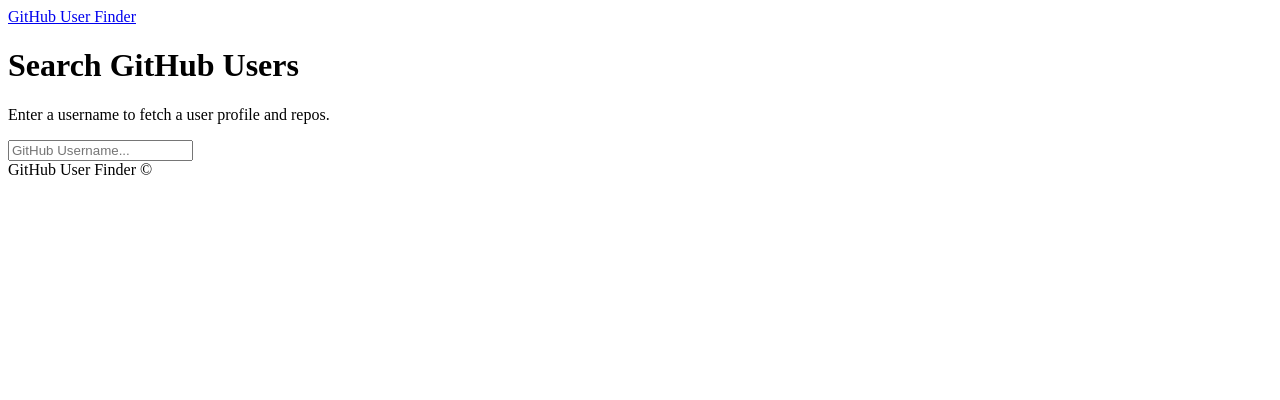
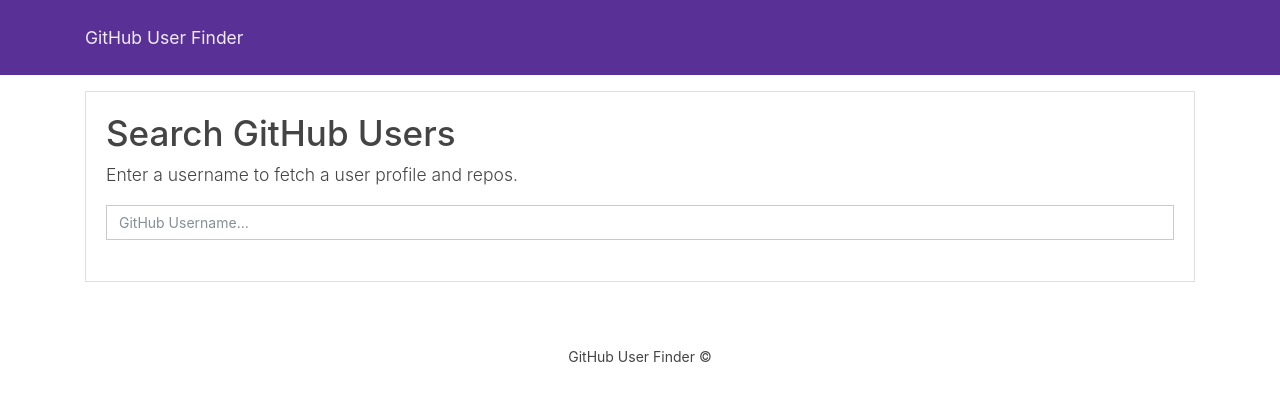
Before and after one commit to AliHaidry/SK36-GUF-App, a plain HTML site: page index.html in a window 1280 px wide. Drawn offline with nearby package versions, Linux system fonts and the light colour scheme; the site is published under a folder, as on GitHub Pages, so addresses that start at the root find nothing.

Commit message:
code update

```diff
--- a/index.html
+++ b/index.html
@@ -5,7 +5,7 @@
     <meta http-equiv="X-UA-Compatible" content="IE=edge" />
     <meta name="viewport" content="width=device-width, initial-scale=1.0" />
 
-    <link rel="stylesheet" href="/public/bootstrap.min.css" />
+    <link rel="stylesheet" href="./public/bootstrap.min.css" />
 
     <title>GitHub User Finder</title>
   </head>
```
